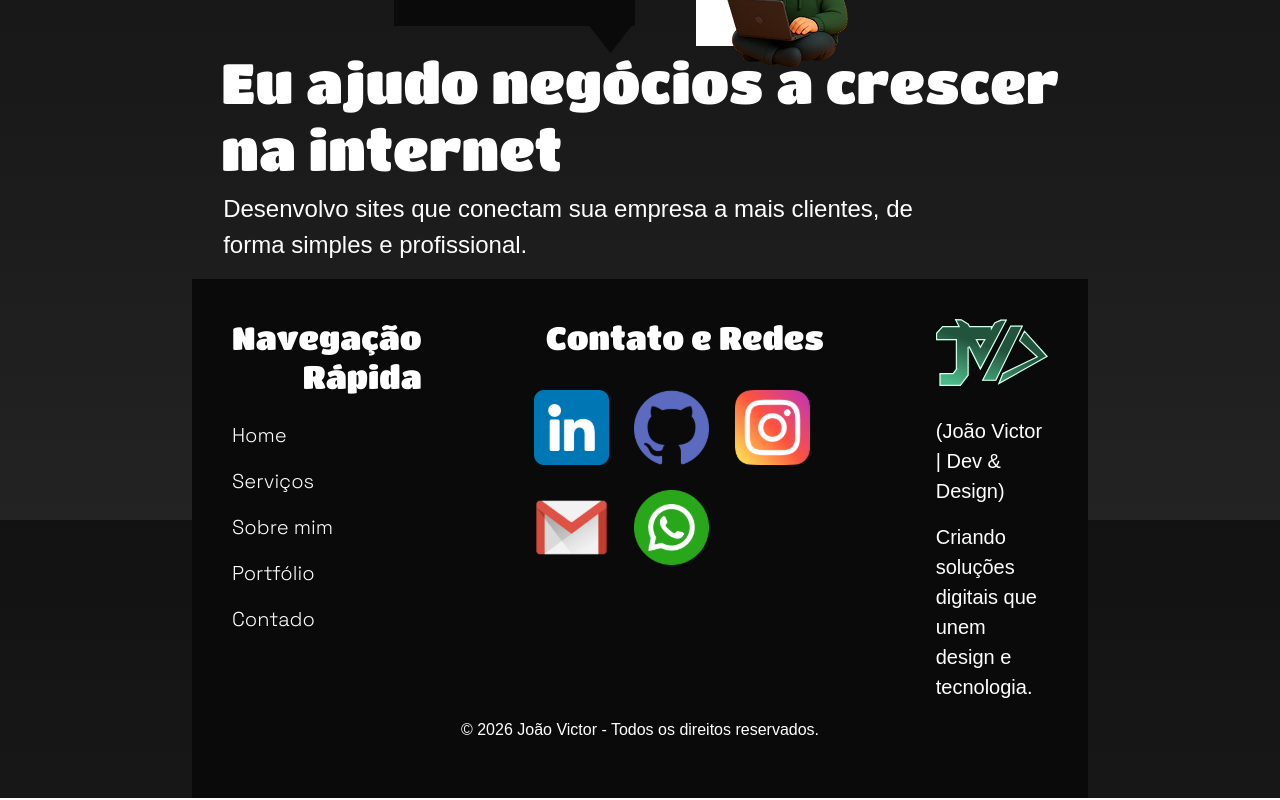
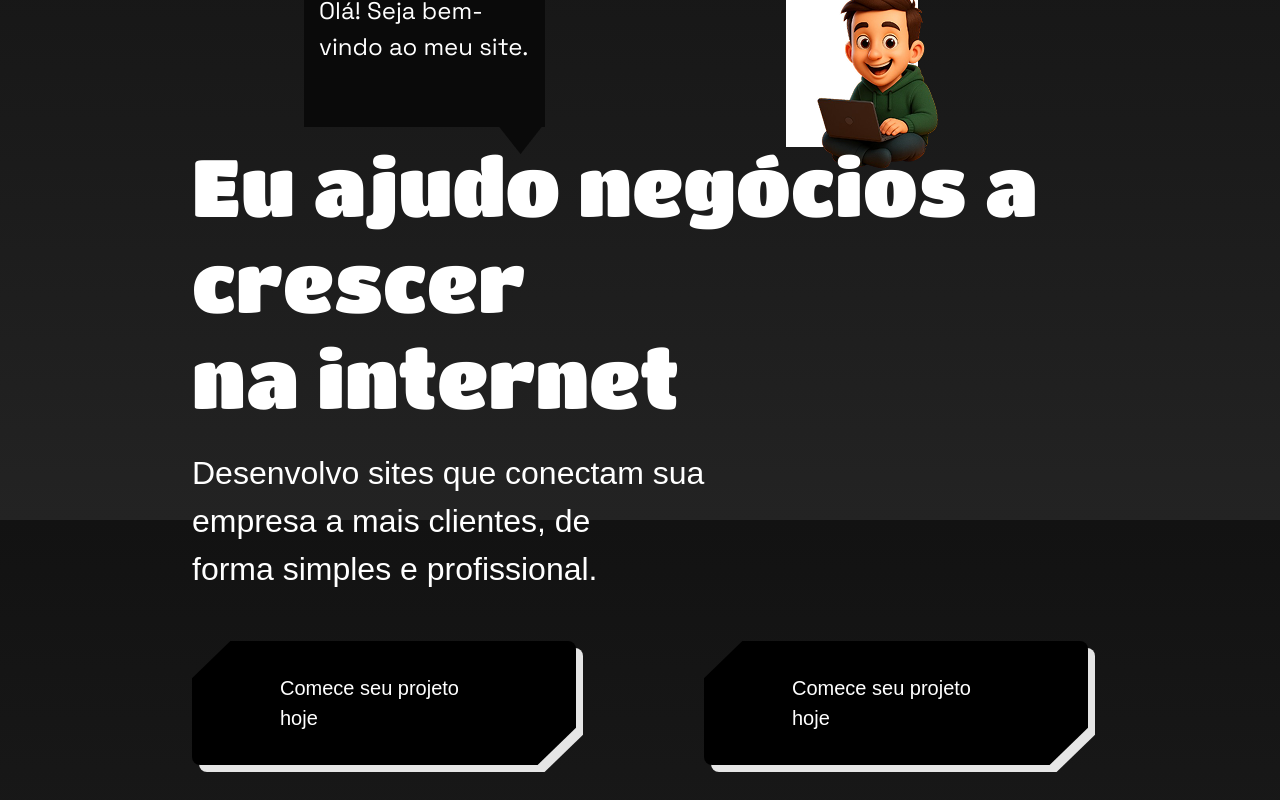
Before and after one commit to joaoviccardoso/JoaoVicCardosoWebSite, a React (Vite) app: page / in a window 1280 px wide. Shown: the part 280-1080 px from the top of the page. Built offline with nearby package versions, Linux system fonts and the light colour scheme.

Commit message:
criado o componente botao CTA, foi adicionado na section Hero

```diff
--- /dev/null
+++ b/src/Componentes/BotaoCta/botaoCta.module.css
@@ -0,0 +1,68 @@
+.btnSobraBranca{
+    position: relative;
+    display: inline-block;
+}
+
+.btnSobraBranca::before {
+  content: "";
+  position: absolute;
+  top: 7px;
+  left: 7px;
+  width: 100%;
+  height: 100%;
+  background: #e5e5e5;
+  border-radius: 8px;
+
+  clip-path: polygon(
+    10% 0%,
+    100% 0%,
+    100% 70%,
+    90% 100%,
+    0% 100%,
+    0% 30%
+  );
+
+  z-index: 0;
+}
+
+.btnCta{
+  position: relative;
+  background-color: #000;
+  color: #fff;
+  font-size: 20px;
+  padding: 32px 88px;
+  border: none;
+  cursor: pointer;
+  z-index: 1;
+  border-radius: 8px;
+
+  /* formato com pontas cortadas */
+  clip-path: polygon(
+    10% 0%,
+    100% 0%,
+    100% 70%,
+    90% 100%,
+    0% 100%,
+    0% 30%
+  );
+}
+
+.btnCta:hover {
+  transform: translate(-2px, -2px);
+  transition: all 0.2s ease;
+}
+
+.btnSobraBranca:hover::before {
+  top: 8px;
+  left: 8px;
+}
+
+.btnCta:active{
+    transform: translate(0, 0);
+    transition: all 0.1s ease;
+}
+
+.btnSobraBranca:active::before{
+    top: 0;
+    left: 0;
+}
--- a/src/Componentes/BotaoCta/index.jsx
+++ b/src/Componentes/BotaoCta/index.jsx
@@ -0,0 +1,14 @@
+import { Link } from "react-router-dom"
+import CssBotaoCta from "./botaoCta.module.css"
+
+function BotaoCta({child, to}){
+    return(
+        <div className={CssBotaoCta.btnSobraBranca}>
+            <Link to={to} className={CssBotaoCta.btnCta}>
+                {child}
+            </Link>
+        </div>
+    )
+}
+
+export default BotaoCta
--- a/src/Paginas/Home/home.module.css
+++ b/src/Paginas/Home/home.module.css
@@ -7,10 +7,11 @@
 
 .containerImagemHero{
     position: relative;
-    top: 25px;
+    top: 38px;
     display: flex;
     justify-content: space-between;
-    width: 55%;
+    width: 75%;
+    margin-top: 5.5rem;
 }
 
 .containerImagemHero span{
@@ -32,17 +33,24 @@
     display: flex;
     flex-direction: column;
     align-items: center;
+    gap: 1rem;
 }
 
 .containerTextoHero h1{
-    font-size: var(--font-size-3x2);
+    font-size: var(--font-size-4xl);
     font-family: var(--font-paraTextoChamativo);
     color: #fff;
 }
 
 .containerTextoHero p{
-    font-size: var(--font-size-xl);
+    font-size: var(--font-size-2xl);
     font-family: var(---font-paraTexto);
     color: #fff;
-    padding-right: 9rem;
+    padding-right: 17rem;
 }
+
+.containerBotaoCta{
+    display: flex;
+    gap: 8rem;
+    margin: 2rem 0 6rem 0;
+}
--- a/src/Paginas/Home/index.jsx
+++ b/src/Paginas/Home/index.jsx
@@ -1,4 +1,5 @@
 import CssHome from "./home.module.css"
+import BotaoCta from "../../Componentes/BotaoCta"
 
 function Home(){
     return(
@@ -16,6 +17,17 @@ function Home(){
                 <h1>Eu ajudo negócios a crescer <br/>na internet</h1>
                 <p>Desenvolvo sites que conectam sua empresa a mais clientes, de <br/> forma simples e profissional.</p>
             </div>
+
+            <div className={CssHome.containerBotaoCta}>
+                <BotaoCta
+                    child="Comece seu projeto hoje"
+                    to=""
+                />
+                <BotaoCta
+                    child="Comece seu projeto hoje"
+                    to=""
+                />
+            </div>
         </section>
     )
 }
```
